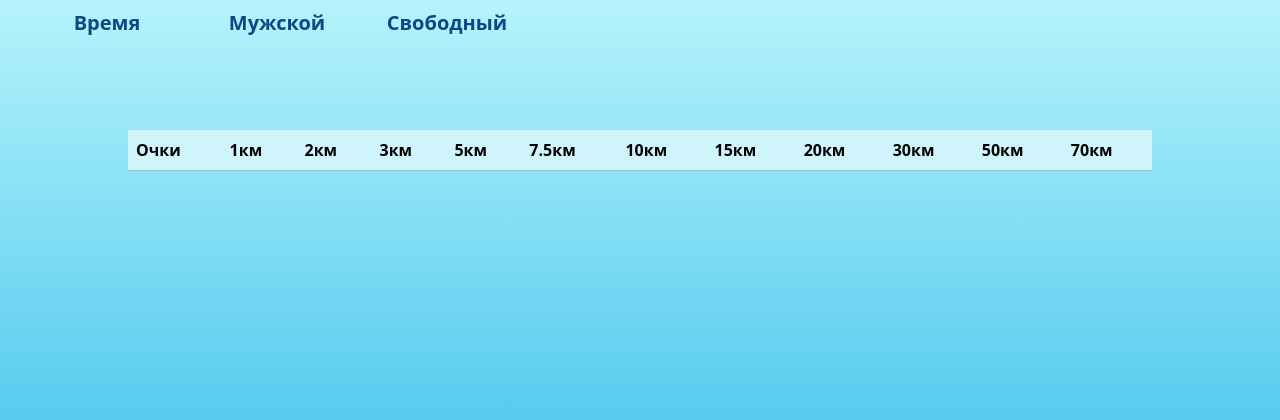
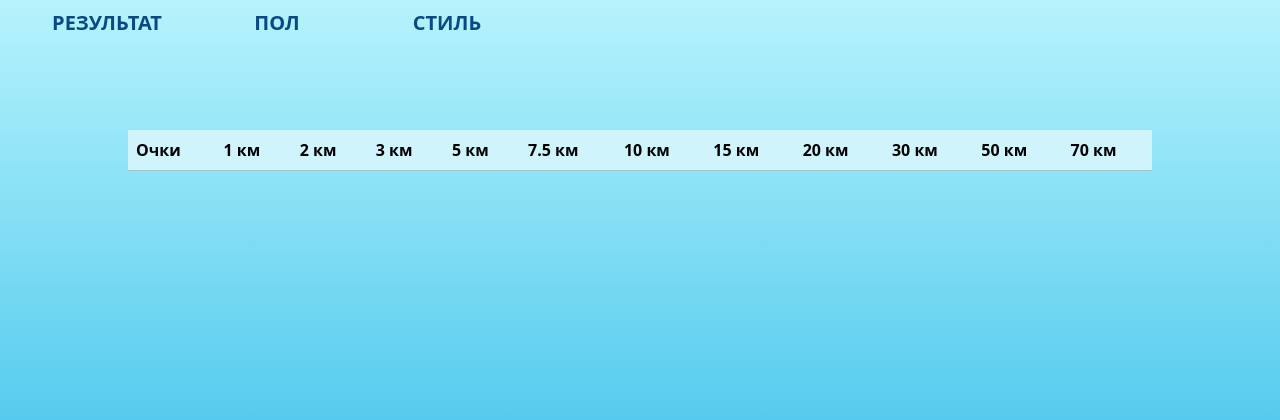
Before and after one commit to maxkosalex/App-To-Web, a Flask app: page /Table in a window 1280 px wide. Shown: the top 420 px of the page. Run offline with Flask 3, Linux system fonts and the light colour scheme; data that the repository does not hold is empty.

Commit message:
BUG FIX#3

```diff
--- a/data.py
+++ b/data.py
@@ -153,30 +153,37 @@ f"""WITH FormattedTimes AS (
     )
     SELECT
         PointValue AS Очки,
-        MAX(CASE WHEN DistanceValue = 1000 THEN FormattedTime END) AS '1км',
-        MAX(CASE WHEN DistanceValue = 2000 THEN FormattedTime END) AS '2км',
-        MAX(CASE WHEN DistanceValue = 3000 THEN FormattedTime END) AS '3км',
-        MAX(CASE WHEN DistanceValue = 5000 THEN FormattedTime END) AS '5км',
-        MAX(CASE WHEN DistanceValue = 7500 THEN FormattedTime END) AS '7.5км',
-        MAX(CASE WHEN DistanceValue = 10000 THEN FormattedTime END) AS '10км',
-        MAX(CASE WHEN DistanceValue = 15000 THEN FormattedTime END) AS '15км',
-        MAX(CASE WHEN DistanceValue = 20000 THEN FormattedTime END) AS '20км',
-        MAX(CASE WHEN DistanceValue = 30000 THEN FormattedTime END) AS '30км',
-        MAX(CASE WHEN DistanceValue = 50000 THEN FormattedTime END) AS '50км',
-        MAX(CASE WHEN DistanceValue = 70000 THEN FormattedTime END) AS '70км'
+        MAX(CASE WHEN DistanceValue = 1000 THEN FormattedTime END) AS '1 км',
+        MAX(CASE WHEN DistanceValue = 2000 THEN FormattedTime END) AS '2 км',
+        MAX(CASE WHEN DistanceValue = 3000 THEN FormattedTime END) AS '3 км',
+        MAX(CASE WHEN DistanceValue = 5000 THEN FormattedTime END) AS '5 км',
+        MAX(CASE WHEN DistanceValue = 7500 THEN FormattedTime END) AS '7.5 км',
+        MAX(CASE WHEN DistanceValue = 10000 THEN FormattedTime END) AS '10 км',
+        MAX(CASE WHEN DistanceValue = 15000 THEN FormattedTime END) AS '15 км',
+        MAX(CASE WHEN DistanceValue = 20000 THEN FormattedTime END) AS '20 км',
+        MAX(CASE WHEN DistanceValue = 30000 THEN FormattedTime END) AS '30 км',
+        MAX(CASE WHEN DistanceValue = 50000 THEN FormattedTime END) AS '50 км',
+        MAX(CASE WHEN DistanceValue = 70000 THEN FormattedTime END) AS '70 км'
     FROM
         FormattedTimes
     GROUP BY
         PointValue
     ORDER BY
         PointValue""").fetchall()
+        a = [
+    tuple(
+        item if idx < 3 else item.rsplit(':', 1)[0] + '.' + item.rsplit(':', 1)[1][0]
+        for idx, item in enumerate(sublist)
+    )
+    for sublist in a
+]
 
     else:
         a = cursor.execute(
-            f"SELECT PointValue AS Очки, MAX(CASE WHEN DistanceValue = 1000 THEN Speed END) || 'м/с' AS '1км', MAX(CASE WHEN DistanceValue = 2000 THEN Speed END) || 'м/с' AS '2км',MAX(CASE WHEN DistanceValue = 3000 THEN Speed END) || 'м/с' AS '3км',MAX(CASE WHEN DistanceValue = 5000 THEN Speed END) || 'м/с' AS '5км',MAX(CASE WHEN DistanceValue = 7500 THEN Speed END) || 'м/с' AS '7.5км',MAX(CASE WHEN DistanceValue = 10000 THEN Speed END) || 'м/с' AS '10км',MAX(CASE WHEN DistanceValue = 15000 THEN Speed END) || 'м/с' AS '15км',MAX(CASE WHEN DistanceValue = 20000 THEN Speed END) || 'м/с' AS '20км',MAX(CASE WHEN DistanceValue = 30000 THEN Speed END) || 'м/с' AS '30км',MAX(CASE WHEN DistanceValue = 50000 THEN Speed END) || 'м/с' AS '50км',MAX(CASE WHEN DistanceValue = 70000 THEN Speed END) || 'м/с' AS '70км' FROM MeasurementsData WHERE GenderID = {gender} AND StyleID = {style} AND PointValue GROUP BY PointValue ORDER BY PointValue").fetchall()
+            f"SELECT PointValue AS Очки, MAX(CASE WHEN DistanceValue = 1000 THEN Speed END) AS '1км', MAX(CASE WHEN DistanceValue = 2000 THEN Speed END) AS '2км',MAX(CASE WHEN DistanceValue = 3000 THEN Speed END) AS '3км',MAX(CASE WHEN DistanceValue = 5000 THEN Speed END) AS '5 км',MAX(CASE WHEN DistanceValue = 7500 THEN Speed END) AS '7.5 км',MAX(CASE WHEN DistanceValue = 10000 THEN Speed END) AS '10 км',MAX(CASE WHEN DistanceValue = 15000 THEN Speed END) AS '15 км',MAX(CASE WHEN DistanceValue = 20000 THEN Speed END) AS '20 км',MAX(CASE WHEN DistanceValue = 30000 THEN Speed END) AS '30 км',MAX(CASE WHEN DistanceValue = 50000 THEN Speed END) AS '50 км',MAX(CASE WHEN DistanceValue = 70000 THEN Speed END) AS '70 км' FROM MeasurementsData WHERE GenderID = {gender} AND StyleID = {style} AND PointValue GROUP BY PointValue ORDER BY PointValue").fetchall()
+        a = [tuple(map(lambda x: str(x).replace('.', ',') if isinstance(x, float) else x, sublist)) for sublist in a]
 
     db.close()
-
     return a
 
 
--- a/templates/Scoring_points_point.html
+++ b/templates/Scoring_points_point.html
@@ -78,7 +78,7 @@
     <div style="display:flex; margin-top:25px;">
             <div class="ellipse hov-btn-1" onclick="calculate_points()">
                 <center>
-                    <a> Расчитать</a>
+                    <a> Рассчитать</a>
                 </center>
             </div>
             <div  style="" class="ellipse hov-btn-2">
--- a/templates/Scoring_points_rez.html
+++ b/templates/Scoring_points_rez.html
@@ -138,9 +138,9 @@ button{
         </div>
 
         <div style="display:flex; margin-top:25px;">
-            <div class="ellipse hov-btn-1" onclick="calculate_points()">
+            <div class="ellipse hov-btn-1" onclick="calculate_rez()">
                 <center>
-                    <a> Расчитать</a>
+                    <a> Рассчитать</a>
                 </center>
             </div>
             <div  style="" class="ellipse hov-btn-2">
--- a/templates/Table.html
+++ b/templates/Table.html
@@ -48,7 +48,7 @@
         <li class="nav-item">
           <center>
           <div style="display:grid; margin-left:20px;">
-              <a id="label-text-3" class="nav-btn" onclick="toggleText(3)">Время</a>
+              <a id="label-text-3" class="nav-btn" onclick="toggleText(3)">РЕЗУЛЬТАТ</a>
               <div id="textblock-3" style="display:none;">
                   <p onclick="updateLabelText('label-text-3', 'Время')">Время</p>
                   <p onclick="updateLabelText('label-text-3', 'Скорость')">Скорость</p>
@@ -60,7 +60,7 @@
         <li class="nav-item">
           <center>
           <div style="display:grid; margin-left:20px;">
-              <a id="label-text-1" class="nav-btn" onclick="toggleText(1)">Мужской</a>
+              <a id="label-text-1" class="nav-btn" onclick="toggleText(1)">ПОЛ</a>
               <div id="textblock-1" style="display:none;">
                   <p onclick="updateLabelText('label-text-1', 'Мужской')">Мужской</p>
                   <p onclick="updateLabelText('label-text-1', 'Женский')">Женский</p>
@@ -72,7 +72,7 @@
         <li class="nav-item">
           <center>
           <div style="display:grid; margin-left:20px;">
-              <a id="label-text-2" class="nav-btn" onclick="toggleText(2)">Cвободный</a>
+              <a id="label-text-2" class="nav-btn" onclick="toggleText(2)">СТИЛЬ</a>
               <div id="textblock-2" style="display:none;">
                 <p onclick="updateLabelText('label-text-2', 'Свободный')">Свободный</p>
                 <p onclick="updateLabelText('label-text-2', 'Классический')">Классический</p>
@@ -95,17 +95,17 @@
         <tr>
 
             <td>Очки</td>
-            <td>1км</td>
-            <td>2км</td>
-            <td>3км</td>
-            <td>5км</td>
-            <td>7.5км</td>
-            <td>10км</td>
-            <td>15км</td>
-            <td>20км</td>
-            <td>30км</td>
-            <td>50км</td>
-            <td>70км</td>
+            <td>1 км</td>
+            <td>2 км</td>
+            <td>3 км</td>
+            <td>5 км</td>
+            <td>7.5 км</td>
+            <td>10 км</td>
+            <td>15 км</td>
+            <td>20 км</td>
+            <td>30 км</td>
+            <td>50 км</td>
+            <td>70 км</td>
 
         </tr>
 
@@ -136,57 +136,56 @@ function toggleText(buttonNumber) {
 }
 
 function updateLabelText(labelId, text) {
-    document.getElementById(labelId).innerText = text;
     var textNone = document.querySelectorAll('[id^="textblock-"]');
     textNone.forEach(function(element) {
     element.style.display = 'none';});
-    PreLaod(1);
+    localStorage.setItem(labelId,text)
+    PreLaod();
 }
 
+localStorage.setItem("label-text-3","Время")
+localStorage.setItem("label-text-1","Мужской")
+localStorage.setItem("label-text-2","Свободный")
+
 function PreLaod(){
-    var state = document.getElementById("label-text-3").text;
-    var gender = document.getElementById("label-text-1").text;
-    var style = document.getElementById("label-text-2").text;
 
-    if (state === "Время") {
+    if (localStorage.getItem('label-text-3') === "Скорость") {
+        state = 2;
+    } else {
         state = 1;
-    } else {
-        state = 2;
     }
 
-    if (gender === "Мужской") {
+    if (localStorage.getItem('label-text-1') === "Женский") {
+        gender = 2;
+    } else{
         gender = 1;
-    } else {
-        gender = 2;
     }
 
-    if (style === "Классический") {
+    if (localStorage.getItem('label-text-2') === "Классический") {
         style = 2;
-    } else {
+    } else{
         style = 1;
+
     }
 
     const tbody = document.getElementById('table-body');
     const tds = tbody.querySelectorAll('td');
 
     tds.forEach(td => td.remove());
-
-    localStorage.setItem('state', state);
-    localStorage.setItem('gender', gender);
-    localStorage.setItem('style', style);
-
+    console.log(state, gender, style)
     loadMoreData(state, gender, style);
 
 }
 
 
-let state = localStorage.getItem('state') || 1;
-let gender = localStorage.getItem('gender') || 1;
-let style = localStorage.getItem('style') || 1;
+let state =  1;
+let gender =  1;
+let style =  1;
 
     let isLoading = false; // Флаг для предотвращения многократных загрузок
 
     function loadMoreData(state, gender, style) {
+    console.log(localStorage.getItem("label-text-3"), localStorage.getItem("label-text-1"), localStorage.getItem("label-text-2"));
         if (isLoading) return;
         isLoading = true;
 
```
